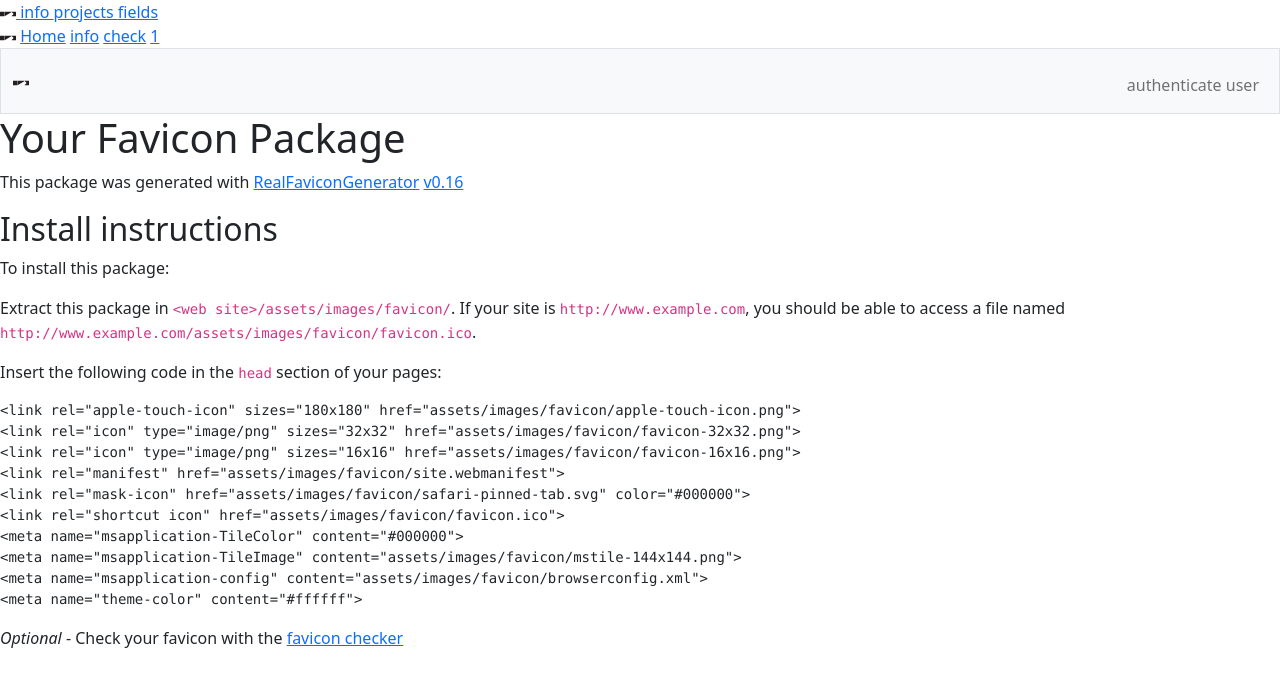
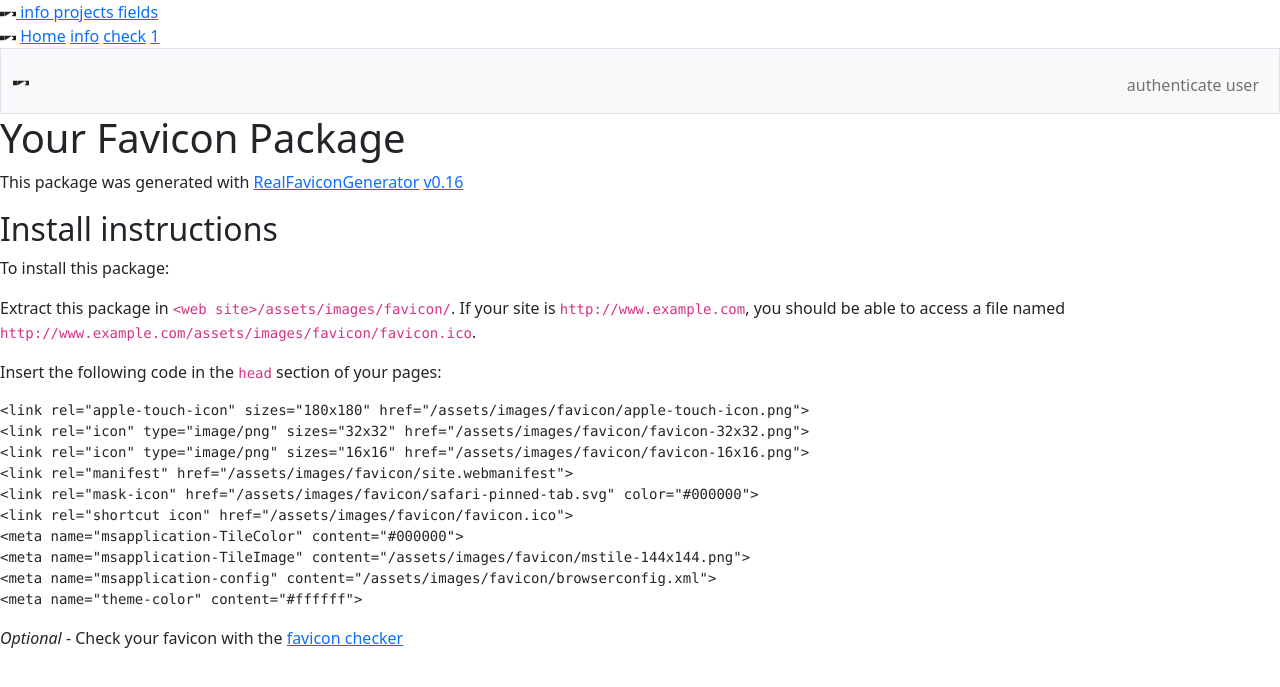
Before and after one commit to evitasimaresi/evitasimaresi.github.io, a Jekyll site: the page built from assets/images/favicon/README.md, in a window 1280 px wide. Shown: the top 687 px of the page. Built offline with Jekyll 4.4.1, drawn with Linux system fonts in a browser that asks for light colours; our own code applies the rules of GitHub Pages for plain Markdown files.

Commit message:
working on tutorial for jekyll-trial website 4

```diff
--- a/_layouts/default.html
+++ b/_layouts/default.html
@@ -5,15 +5,15 @@
   <meta charset="utf-8">
   <!-- Favicon -->
   <!-- This package was generated with RealFaviconGenerator v0.16 -->
-  <link rel="apple-touch-icon" sizes="180x180" href="assets/images/favicon/apple-touch-icon.png">
-  <link rel="icon" type="image/png" sizes="32x32" href="assets/images/favicon/favicon-32x32.png">
-  <link rel="icon" type="image/png" sizes="16x16" href="assets/images/favicon/favicon-16x16.png">
-  <link rel="manifest" href="assets/images/favicon/site.webmanifest">
-  <link rel="mask-icon" href="assets/images/favicon/safari-pinned-tab.svg" color="#000000">
-  <link rel="shortcut icon" href="assets/images/favicon/favicon.ico">
+  <link rel="apple-touch-icon" sizes="180x180" href="/assets/images/favicon/apple-touch-icon.png">
+  <link rel="icon" type="image/png" sizes="32x32" href="/assets/images/favicon/favicon-32x32.png">
+  <link rel="icon" type="image/png" sizes="16x16" href="/assets/images/favicon/favicon-16x16.png">
+  <link rel="manifest" href="/assets/images/favicon/site.webmanifest">
+  <link rel="mask-icon" href="/assets/images/favicon/safari-pinned-tab.svg" color="#000000">
+  <link rel="shortcut icon" href="/assets/images/favicon/favicon.ico">
   <meta name="msapplication-TileColor" content="#000000">
-  <meta name="msapplication-TileImage" content="assets/images/favicon/mstile-144x144.png">
-  <meta name="msapplication-config" content="assets/images/favicon/browserconfig.xml">
+  <meta name="msapplication-TileImage" content="/assets/images/favicon/mstile-144x144.png">
+  <meta name="msapplication-config" content="/assets/images/favicon/browserconfig.xml">
   <meta name="theme-color" content="#ffffff">
 
   <!-- Bootstrap -->
--- a/assets/images/favicon/README.md
+++ b/assets/images/favicon/README.md
@@ -10,15 +10,15 @@ Extract this package in <code>&lt;web site&gt;/assets/images/favicon/</code>. If
 
 Insert the following code in the `head` section of your pages:
 
-    <link rel="apple-touch-icon" sizes="180x180" href="assets/images/favicon/apple-touch-icon.png">
-    <link rel="icon" type="image/png" sizes="32x32" href="assets/images/favicon/favicon-32x32.png">
-    <link rel="icon" type="image/png" sizes="16x16" href="assets/images/favicon/favicon-16x16.png">
-    <link rel="manifest" href="assets/images/favicon/site.webmanifest">
-    <link rel="mask-icon" href="assets/images/favicon/safari-pinned-tab.svg" color="#000000">
-    <link rel="shortcut icon" href="assets/images/favicon/favicon.ico">
+    <link rel="apple-touch-icon" sizes="180x180" href="/assets/images/favicon/apple-touch-icon.png">
+    <link rel="icon" type="image/png" sizes="32x32" href="/assets/images/favicon/favicon-32x32.png">
+    <link rel="icon" type="image/png" sizes="16x16" href="/assets/images/favicon/favicon-16x16.png">
+    <link rel="manifest" href="/assets/images/favicon/site.webmanifest">
+    <link rel="mask-icon" href="/assets/images/favicon/safari-pinned-tab.svg" color="#000000">
+    <link rel="shortcut icon" href="/assets/images/favicon/favicon.ico">
     <meta name="msapplication-TileColor" content="#000000">
-    <meta name="msapplication-TileImage" content="assets/images/favicon/mstile-144x144.png">
-    <meta name="msapplication-config" content="assets/images/favicon/browserconfig.xml">
+    <meta name="msapplication-TileImage" content="/assets/images/favicon/mstile-144x144.png">
+    <meta name="msapplication-config" content="/assets/images/favicon/browserconfig.xml">
     <meta name="theme-color" content="#ffffff">
 
 *Optional* - Check your favicon with the [favicon checker](https://realfavicongenerator.net/favicon_checker)
--- a/assets/images/favicon/browserconfig.xml
+++ b/assets/images/favicon/browserconfig.xml
@@ -2,8 +2,8 @@
 <browserconfig>
     <msapplication>
         <tile>
-            <square150x150logo src="assets/images/favicon/mstile-150x150.png"/>
-            <wide310x150logo src="assets/images/favicon/mstile-310x150.png"/>
+            <square150x150logo src="/assets/images/favicon/mstile-150x150.png"/>
+            <wide310x150logo src="/assets/images/favicon/mstile-310x150.png"/>
             <TileColor>#000000</TileColor>
         </tile>
     </msapplication>
```
Also changed, not shown: assets/images/favicon/html_code.html (+8 -8 lines), 6 other files.
